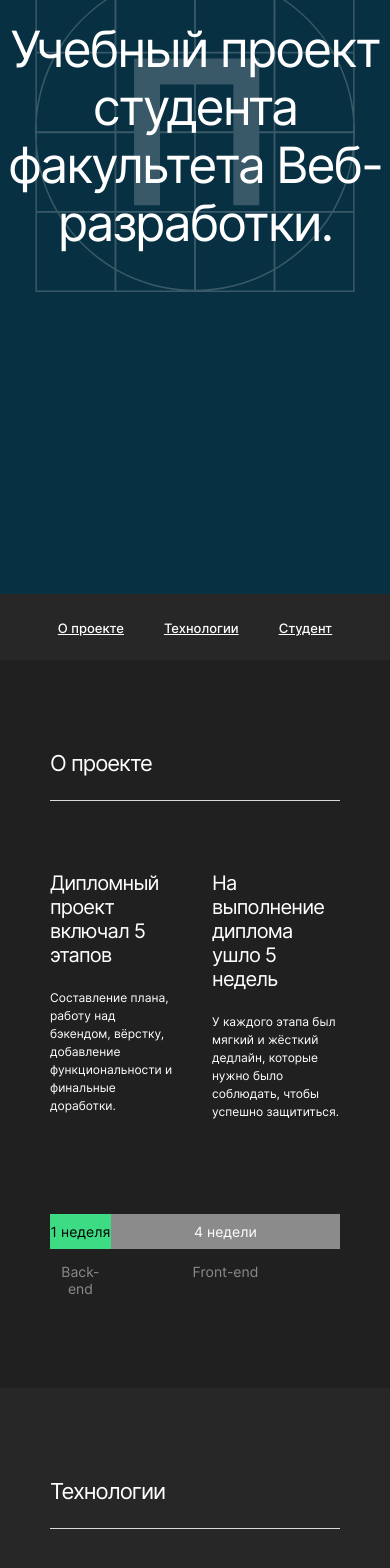
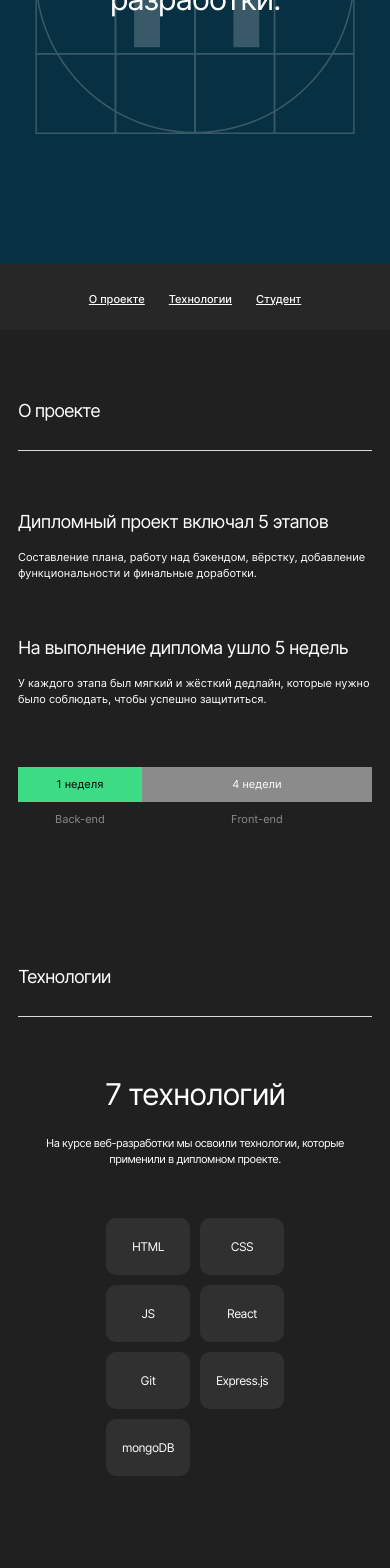
Before and after one commit to Sibisov-Artem/movies-explorer-frontend, a React (Create React App) app: page / in a window 390 px wide. Shown: the part 380-1948 px from the top of the page. Built offline with nearby package versions, Linux system fonts and the light colour scheme.

Commit message:
feat: адаптировать LANDING под макет под разрешение 320px

```diff
--- a/src/blocks/section.css
+++ b/src/blocks/section.css
@@ -24,3 +24,22 @@
     padding: 0 50px;
   }
 }
+
+/* ----------------------------------------------- */
+
+@media screen and (max-width: 450px) {
+  .section {
+    padding: 0 14px;
+  }
+
+  .section__additional-padding {
+    padding: 18px;
+  }
+
+  .section__title {
+    font-size: 18px;
+    letter-spacing: -1px;
+    line-height: 22px;
+    padding-bottom: 28px;
+  }
+}
--- a/src/components/AboutMe/AboutMe.css
+++ b/src/components/AboutMe/AboutMe.css
@@ -55,8 +55,7 @@
 
 @media screen and (max-width: 768px) {
   .about-me {
-    padding-top: 90px;
-    padding-bottom: 70px;
+    padding: 90px 50px 70px;
   }
 
   .about-me__subtitle {
@@ -90,4 +89,46 @@
     flex-direction: column-reverse;
     justify-content: space-between;
   }
+
+  .about-me__image {
+    margin: 0 auto;
+  }
 }
+
+/* ----------------------------------------------- */
+
+@media screen and (max-width: 450px) {
+
+  .about-me {
+    padding: 71px 14px 70px;
+  }
+
+  .about-me__image {
+    width: 292px;
+    height: 352px;
+  }
+
+  .about-me__info {
+    margin-top: 60px;
+    gap: 40px
+  }
+
+  .about-me__subtitle {
+    margin: 0 0 19px 0;
+    font-size: 30px;
+    line-height: 36px;
+    letter-spacing: -1.2px;
+  }
+
+  .about-me__subline {
+    margin: 0 0 20px 0;
+    font-size: 11px;
+    line-height: 16px;
+  }
+
+  .about-me__paragraph {
+    margin: 0 0 40px 0;
+    font-size: 11px;
+    line-height: 16px;
+  }
+}
--- a/src/components/AboutMe/AboutMe.jsx
+++ b/src/components/AboutMe/AboutMe.jsx
@@ -5,7 +5,7 @@ import Portfolio from '../Portfolio/Portfolio';
 
 function AboutMe() {
   return (
-    <section className="about-me section section__additional-padding" id="about-me" >
+    <section className="about-me section" id="about-me" >
 
       <h2 className="section__title">Студент</h2>
 
--- a/src/components/AboutProject/AboutProject.css
+++ b/src/components/AboutProject/AboutProject.css
@@ -99,3 +99,44 @@
     width: 79%;
   }
 }
+
+/* ----------------------------------------------- */
+
+@media screen and (max-width: 450px) {
+
+  .about-project {
+    padding-top: 70px;
+  }
+
+  .about-project__list {
+    margin: 60px 0 60px 0;
+    flex-direction: column;
+    gap: 56px;
+  }
+
+  .about-project__subtitle {
+    margin: 0 0 16px 0;
+    font-size: 18px;
+    letter-spacing: -.7px;
+    line-height: 22px;
+  }
+
+  .about-project__paragraph {
+    font-size: 11px;
+    line-height: 16px;
+  }
+
+  .timeline__item {
+    font-size: 11px;
+    line-height: 13px;
+    padding: 11px 0;
+  }
+
+  .timeline__first-column {
+    width: 35%;
+  }
+
+  .timeline__second-column {
+    width: 65%;
+  }
+}
--- a/src/components/Footer/Footer.css
+++ b/src/components/Footer/Footer.css
@@ -48,3 +48,41 @@
     padding: 79px 30px 20px;
   }
 }
+
+/* ----------------------------------------------- */
+
+@media screen and (max-width: 450px) {
+
+  .footer {
+    padding: 60px 10px 20px;
+  }
+
+  .footer__paragraph {
+    font-size: 12px;
+    padding: 0 0 21px 0;
+    line-height: 15px;
+  }
+
+  .footer__wrapper {
+    font-size: 12px;
+    margin: 30px 0 0 0;
+    flex-direction: column-reverse;
+    text-align: center;
+    gap: 30px;
+  }
+
+  .footer__links-list {
+    gap: 12px;
+    flex-direction: column;
+    padding: 0;
+  }
+
+  .footer__link-item {
+    line-height: 15px;
+  }
+
+  .footer__year {
+    color: #8B8B8B;
+    line-height: 15px;
+  }
+}
--- a/src/components/NavTab/NavTab.css
+++ b/src/components/NavTab/NavTab.css
@@ -20,3 +20,16 @@
   line-height: 16px;
   color: #FFF;
 }
+
+/* ----------------------------------------------- */
+
+@media screen and (max-width: 450px) {
+
+  .nav-tab__list {
+    gap: 24px;
+  }
+
+  .nav-tab__link {
+    font-size: 11px;
+  }
+}
--- a/src/components/Navigation/Navigation.css
+++ b/src/components/Navigation/Navigation.css
@@ -158,3 +158,21 @@
     display: inline-block;
   }
 }
+
+/* ----------------------------------------------- */
+
+@media screen and (max-width: 450px) {
+
+  .navigation__link_target_signin {
+    padding: 5px 12px;
+  }
+
+  .navigation__link_place_main {
+    font-size: 10px;
+  }
+
+  .navigation__list_main {
+    gap: 14px;
+    padding-bottom: 1px;
+  }
+}
--- a/src/components/Portfolio/Portfolio.css
+++ b/src/components/Portfolio/Portfolio.css
@@ -54,6 +54,10 @@
     padding-top: 91px;
   }
 
+  .portfolio__header {
+    color: #A0A0A0;
+  }
+
   .portfolio__link {
     font-size: 28px;
     font-weight: 400;
@@ -65,3 +69,32 @@
     height: 15px;
   }
 }
+
+/* ----------------------------------------------- */
+
+@media screen and (max-width: 450px) {
+
+  .portfolio {
+    padding-top: 70px;
+  }
+
+  .portfolio__header {
+    font-size: 14px;
+  }
+
+  .portfolio__list {
+    margin: 20px 0 0 0;
+  }
+
+  .portfolio__link {
+    font-size: 18px;
+    letter-spacing: -.7px;
+    line-height: 28px;
+  }
+
+  .portfolio__link-arrow {
+    width: 12px;
+    height: 12px;
+    margin-right: 4px;
+  }
+}
--- a/src/components/Promo/Promo.css
+++ b/src/components/Promo/Promo.css
@@ -28,3 +28,15 @@
     background-position: 50% 48%;
   }
 }
+
+/* ----------------------------------------------- */
+
+@media screen and (max-width: 450px) {
+
+  .promo__title {
+    font-size: 31px;
+    line-height: 39px;
+    padding: 207px 0 246px 0;
+    letter-spacing: -1.2px;
+  }
+}
--- a/src/components/Techs/Techs.css
+++ b/src/components/Techs/Techs.css
@@ -74,3 +74,39 @@
     line-height: 15px;
   }
 }
+
+/* ----------------------------------------------- */
+
+@media screen and (max-width: 450px) {
+
+  .techs {
+    padding-top: 47px;
+    padding-bottom: 70px;
+    background-color: #202020;
+  }
+
+  .techs__subtitle {
+    margin: 59px 0 23px 0;
+    font-size: 30px;
+    line-height: 36px;
+    letter-spacing: -1.2px;
+  }
+
+  .techs__paragraph {
+    font-size: 11px;
+    line-height: 16px;
+    letter-spacing: -.45px;
+    margin: 0 auto 51px;
+  }
+
+  .techs__list {
+    display: grid;
+    grid-template-columns: repeat(2, 84px);
+  }
+
+  .techs__item {
+    font-size: 12px;
+    letter-spacing: -.5px;
+    line-height: 15px;
+  }
+}
```
